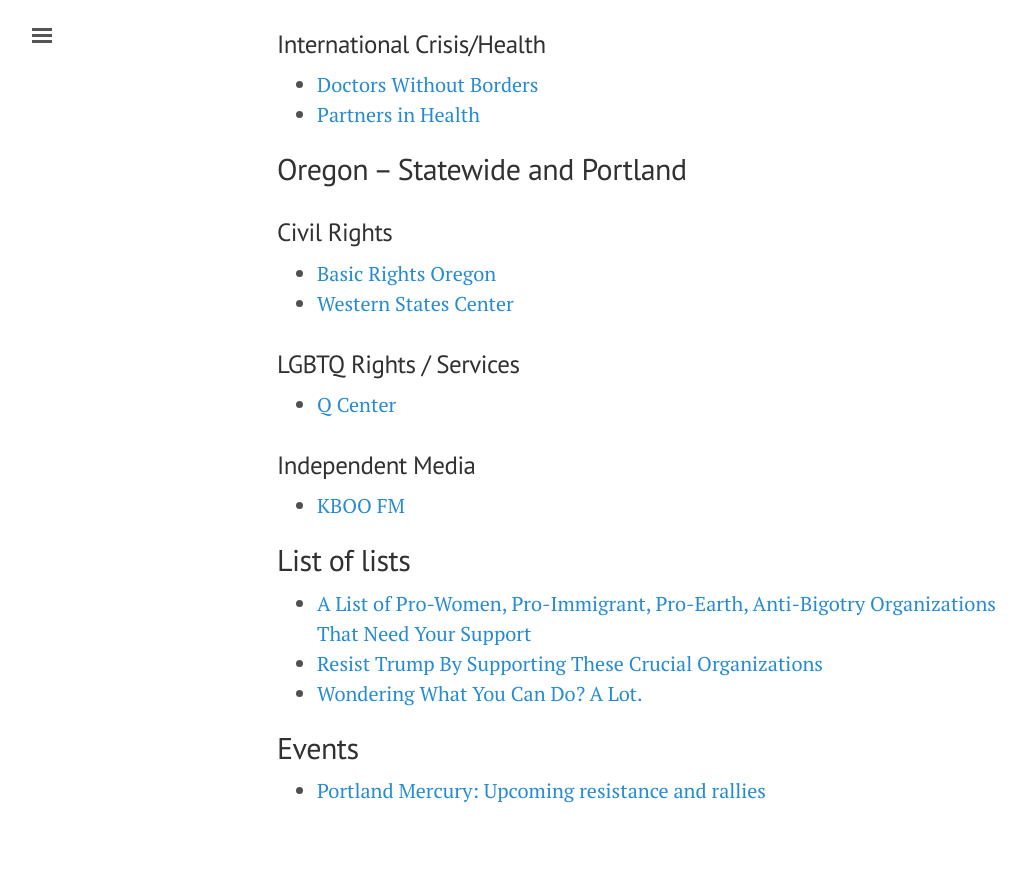
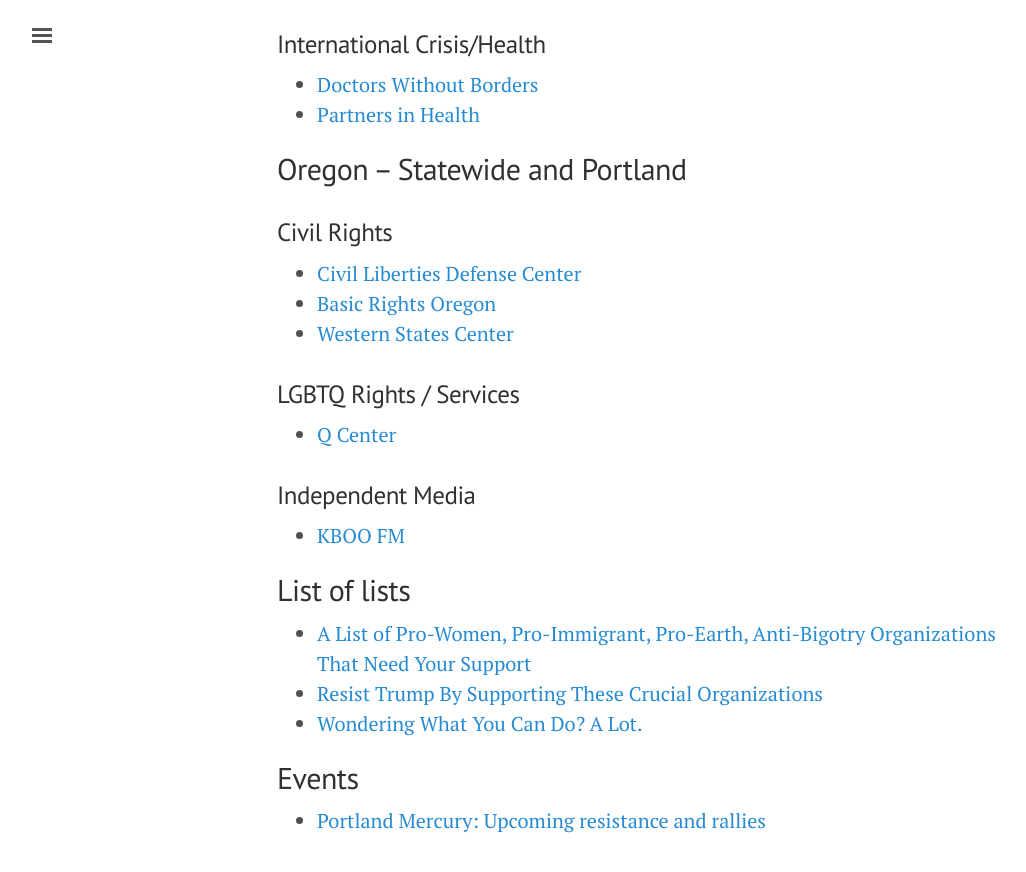
Before and after one commit to laken/makeadifference, a Jekyll site: the page built from index.md, in a window 1280 px wide and 900 px high, scrolled down 1510 px. Shown: the top 872 px of the window, without its empty margins (3-1029 px from the left). Built offline with Jekyll 4.4.1, drawn with Linux system fonts in a browser that asks for light colours.

Commit message:
Addling CLDC.org

```diff
--- a/index.md
+++ b/index.md
@@ -50,6 +50,7 @@ This is a list, frequently updated, of organizations fighting the good fight in
 ## Oregon – Statewide and Portland
 
 ### Civil Rights
+* [Civil Liberties Defense Center](https://cldc.org/)
 * [Basic Rights Oregon](http://www.basicrights.org)
 * [Western States Center](http://www.westernstatescenter.org/)
 
```
